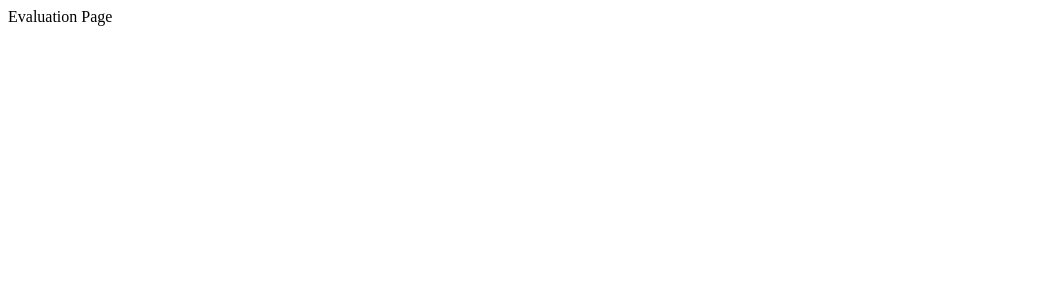
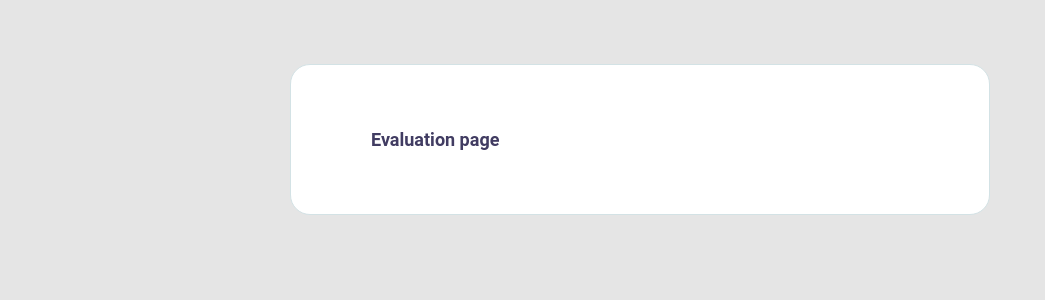
Before and after one commit to NicolasFujisawa/performance-appraisal-app, a React (Create React App) app in the folder front/: page /evaluation in a window 1280 px wide. Shown: the top 300 px of the page, without its empty margins (0-1045 px from the left). Built offline with nearby package versions, Linux system fonts and the light colour scheme.

Commit message:
add: new generic css for pages

```diff
--- a/front/src/App.tsx
+++ b/front/src/App.tsx
@@ -1,4 +1,5 @@
 import Routes from './routes'
+import './styles/global.css'
 
 function App() {
   return <Routes />
--- a/front/src/pages/Evaluation.tsx
+++ b/front/src/pages/Evaluation.tsx
@@ -1,3 +1,11 @@
+import '../styles/pages/main-page.css'
+
 export default function Evaluation() {
-  return <div className="evaluation-page">Evaluation Page</div>
+  return (
+    <div id="page-component">
+      <main>
+        <div id="page-container">Evaluation page</div>
+      </main>
+    </div>
+  )
 }
--- /dev/null
+++ b/front/src/styles/global.css
@@ -0,0 +1,17 @@
+* {
+  margin: 0;
+  padding: 0;
+  box-sizing: border-box;
+}
+
+body {
+  color: #413c62;
+  background: #e5e5e5;
+}
+
+body,
+input,
+button,
+textarea {
+  font: 600 18px Roboto, sans-serif;
+}
--- /dev/null
+++ b/front/src/styles/pages/main-page.css
@@ -0,0 +1,20 @@
+#page-component {
+  display: flex;
+}
+
+#page-component main {
+  flex: 1;
+}
+
+#page-container {
+  width: 700px;
+  margin: 64px auto;
+
+  background: #fff;
+  border: 1px solid #d3e2e5;
+  border-radius: 20px;
+
+  padding: 64px 80px;
+
+  overflow: hidden;
+}
```
